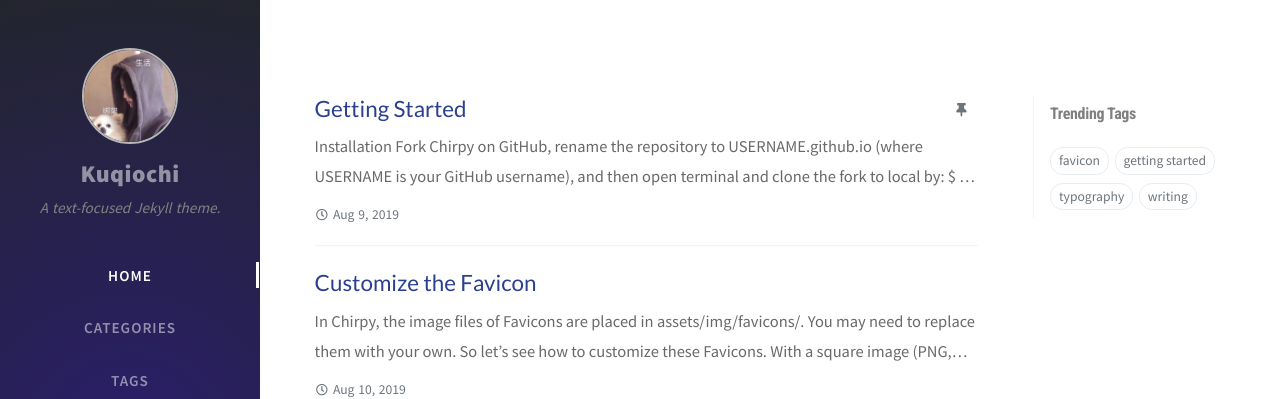
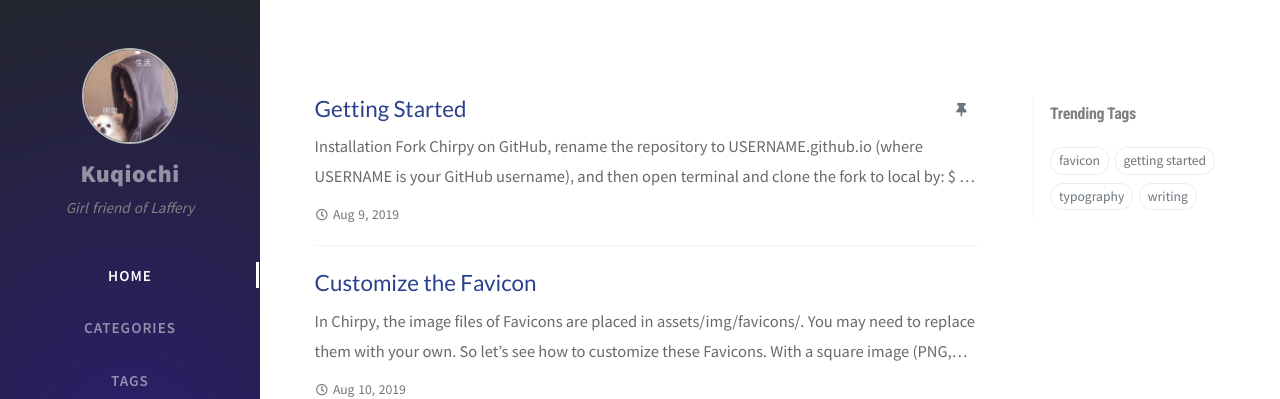
Before and after one commit to LikeGooogle/LikeGooogle.github.io, a Jekyll site: the page built from index.html, in a window 1280 px wide. Shown: the top 399 px of the page. Built offline with Jekyll 4.4.1, drawn with Linux system fonts in a browser that asks for light colours; nearby versions of some CDN libraries; the list of posts is cut into pages by our own code; comment, search, counter and statistics services are not loaded.

Commit message:
:art: FEAT: tagline

```diff
--- a/_config.yml
+++ b/_config.yml
@@ -10,7 +10,7 @@
 
 title: Kuqiochi                          # the main title
 
-tagline: A text-focused Jekyll theme.  # it will display as the sub-title
+tagline: Girl friend of Laffery  # it will display as the sub-title
 
 description: >-                        # used by seo meta and the atom feed
   A minimal, portfolio, sidebar,
```
